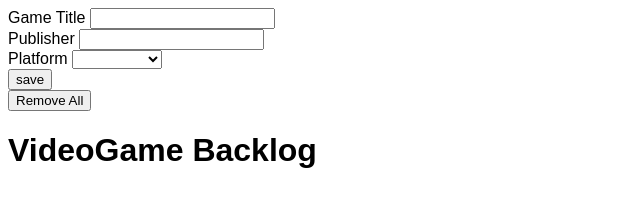
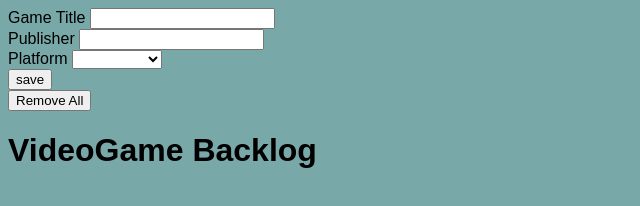
Before and after one commit to Euan-Bell/VideoGame-Backlog-list-javaScript, a plain HTML site: page javaScript/index.html in a window 1280 px wide. Shown: the whole page, without its empty margins (0-640 px from the left). Drawn offline with Linux system fonts and the light colour scheme.

Commit message:
added background colour

```diff
--- a/css/main.css
+++ b/css/main.css
@@ -1,3 +1,5 @@
 body {
   font-family: sans-serif;
+  background-color: #79a8a9;
+
 }
```
